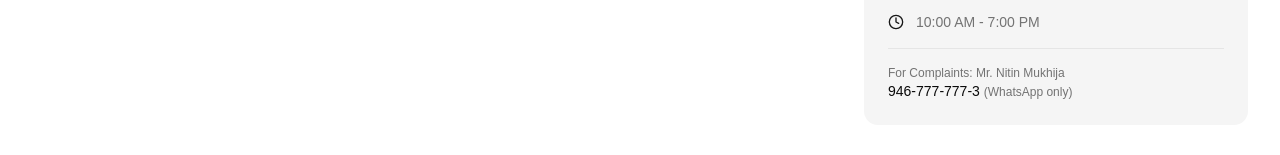
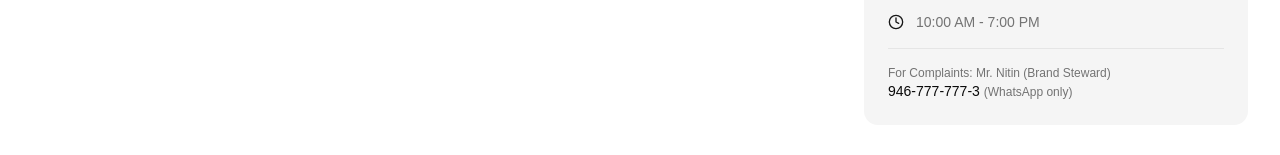
Before and after one commit to GitYashRepo/BSM, a Next.js app: page / in a window 1280 px wide. Both pictures are taken after a click on the button "About". Shown: the part 334-489 px from the top of the page. Built offline with nearby package versions, Linux system fonts and the light colour scheme.

Commit message:
removed CEO added Brand Steward

```diff
--- a/src/components/webcomp/Navbar/Bottom.jsx
+++ b/src/components/webcomp/Navbar/Bottom.jsx
@@ -495,7 +495,7 @@
                         </ul>
 
                         <div className="mt-4 pt-4 border-t border-border">
-                           <p className="text-xs text-muted-foreground">For Complaints: Mr. Nitin Mukhija</p>
+                           <p className="text-xs text-muted-foreground">For Complaints: Mr. Nitin (Brand Steward)</p>
                            <p className="text-sm font-medium text-foreground">
                               946-777-777-3 <span className="text-xs text-muted-foreground">(WhatsApp only)</span>
                            </p>
```
